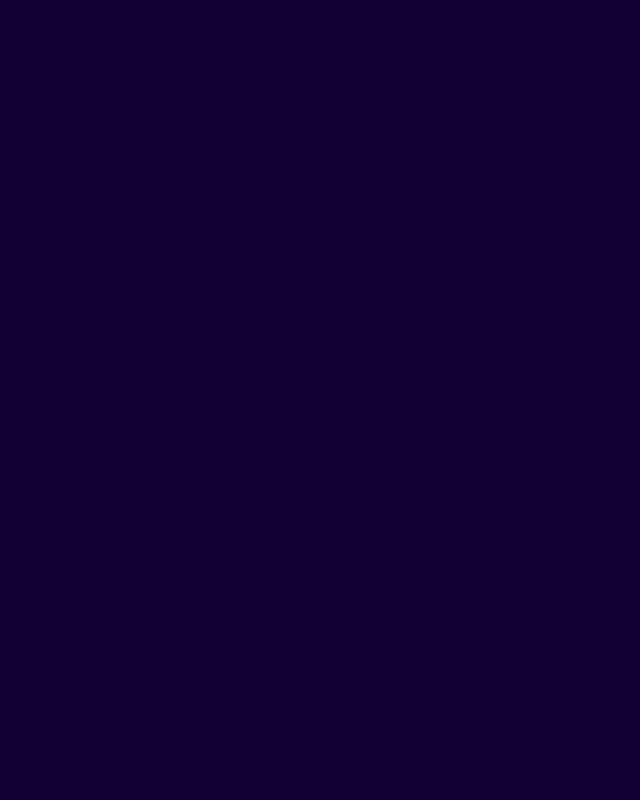
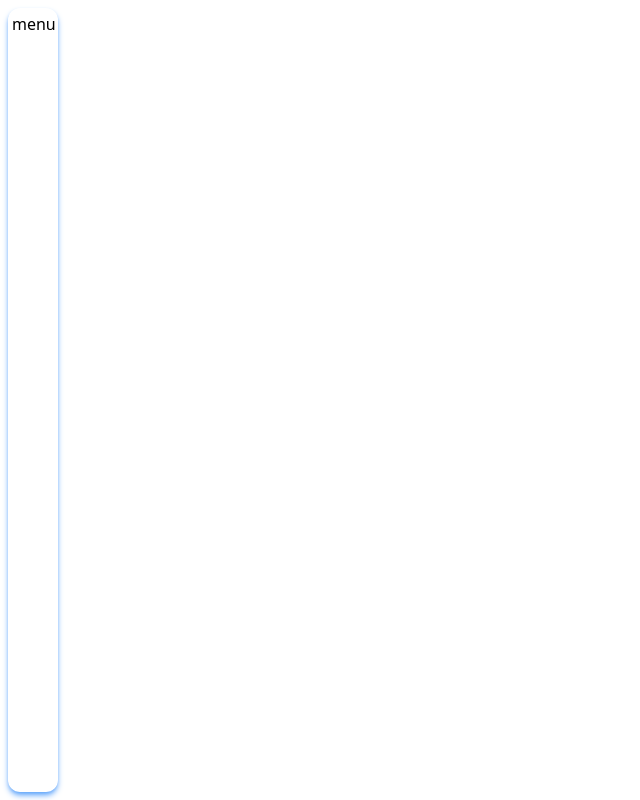
Before and after one commit to DawidRoguziak/playground, a Vue app: page /simple-paint in a window 1280 px wide. Before the commit this address had no page. Shown: the whole page, without its empty margins (0-640 px from the left). Built offline with nearby package versions, Linux system fonts and the light colour scheme.

Commit message:
feat: paint

```diff
--- a/index.html
+++ b/index.html
@@ -7,7 +7,7 @@
     <title>Vite App</title>
   </head>
   <body>
-    <div id="app"></div>
+    <div id="app" class="h-full w-full"></div>
     <script type="module" src="/src/main.js"></script>
   </body>
 </html>
--- a/src/App.vue
+++ b/src/App.vue
@@ -3,9 +3,7 @@
 </script>
 
 <template>
-  <div>
     <router-view/>
-  </div>
 </template>
 
 <style>
--- /dev/null
+++ b/src/components/SimplePaint/SimplePaint.vue
@@ -0,0 +1,26 @@
+<script setup>
+
+import {onMounted, ref} from "vue";
+import SimplePaintMenu from "@/components/SimplePaint/SimplePaintMenu.vue";
+
+const canvasBoard = ref();
+
+
+onMounted(() => {
+  const ctx = canvasBoard.value.getContext('2d');
+});
+
+</script>
+
+<template>
+  <div class="flex gap-2 w-full h-full">
+    <SimplePaintMenu class="absolute top-1 left-1 bottom-1" />
+    <div class="drawing-board bg-white w-full h-full">
+      <canvas ref="canvasBoard" class="w-full h-full"></canvas>
+    </div>
+  </div>
+</template>
+
+<style scoped>
+
+</style>
--- /dev/null
+++ b/src/components/SimplePaint/SimplePaintMenu.vue
@@ -0,0 +1,15 @@
+<script setup>
+
+</script>
+
+<template>
+  <div class="p-1">
+    <div class=" h-full w-[50px] rounded-xl p-1 shadow-md shadow-blue-400  overflow-hidden">
+      menu
+    </div>
+  </div>
+</template>
+
+<style scoped>
+
+</style>
--- a/src/router.js
+++ b/src/router.js
@@ -12,6 +12,10 @@ const routes = [
     {
         path: '/vta-form/:id',
         component: () => import('@/views/ViewVTAForm.vue')
+    },
+    {
+        path: '/simple-paint',
+        component: () => import('@/views/ViewPaint.vue')
     },
 ]
 
--- a/src/views/ViewHome.vue
+++ b/src/views/ViewHome.vue
@@ -6,7 +6,6 @@ import PageIndicator from "@/components/PageIndicator/PageIndicator.vue";
 import Box3D from "@/components/Box3D/Box3D.vue";
 import VTAList from "@/components/ViewTransitionApiListAndElement/VTAList.vue";
 import AnimatedBoxLoop from "@/components/AnimatedButton/AnimatedBoxLoop.vue";
-import ProductList from "@/views/ProductList.vue";
 </script>
 
 <template>
--- /dev/null
+++ b/src/views/ViewPaint.vue
@@ -0,0 +1,9 @@
+<script setup>
+import SimplePaint from "@/components/SimplePaint/SimplePaint.vue";
+</script>
+
+<template>
+  <div class="w-full h-full">
+    <SimplePaint />
+  </div>
+</template>
```
